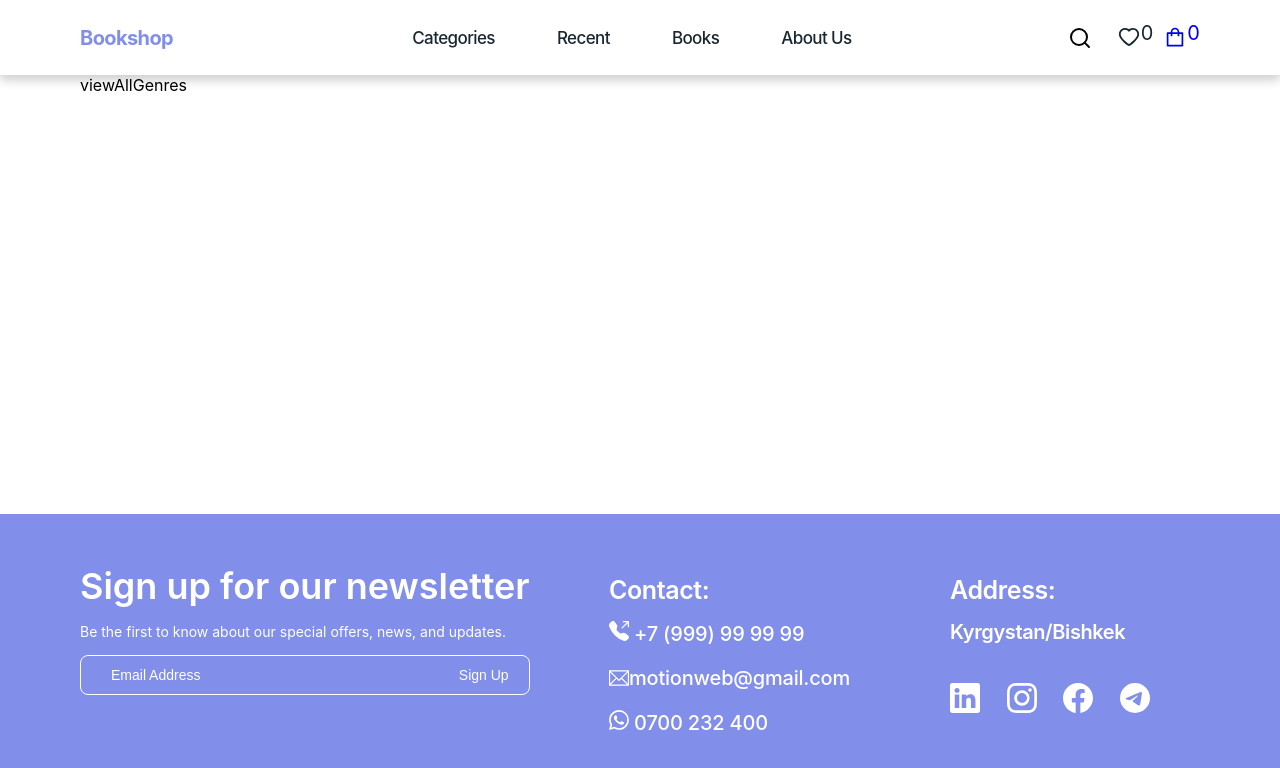
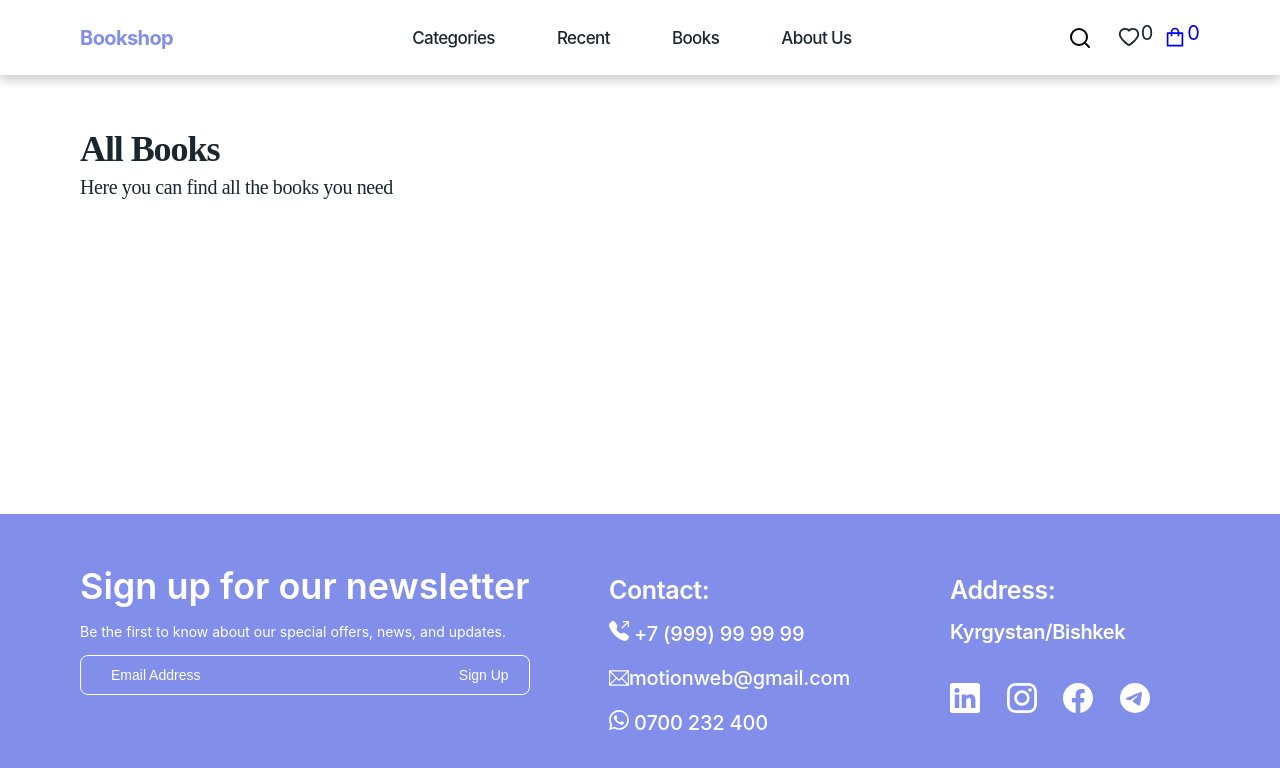
Before and after one commit to Asad220520/book-shop, a React (Create React App) app: page /viewAllGenres in a window 1280 px wide. Shown: the top 768 px of the page. Built offline with nearby package versions, Linux system fonts and the light colour scheme; the HTML template or start-up script is replaced by a standard one.

Commit message:
viewAllGenres

```diff
--- a/src/pages/ViewAllGenres/index.js
+++ b/src/pages/ViewAllGenres/index.js
@@ -1,13 +1,16 @@
-import React from 'react'
-
+import React from "react";
+import "./index.scss";
 const ViewAllGenres = () => {
   return (
     <div id="viewAllGenres">
       <div className="container">
-        <div className="viewAllGenres">viewAllGenres</div>
+        <div className="viewAllGenres">
+          <h1>All Books</h1>
+          <p>Here you can find all the books you need</p>
+        </div>
       </div>
     </div>
   );
-}
+};
 
-export default ViewAllGenres
+export default ViewAllGenres;
--- /dev/null
+++ b/src/pages/ViewAllGenres/index.scss
@@ -0,0 +1,21 @@
+#viewAllGenres {
+  padding-top: 50px;
+  .viewAllGenres {
+    h1 {
+      color: var(--text-color, #19272e);
+      font-family: Public Sans;
+      font-size: 36px;
+      font-weight: 600;
+      line-height: 48px; /* 133.333% */
+      letter-spacing: -1.08px;
+    }
+    p {
+      font-family: Public Sans;
+      color: var(--text-color, #19272e);
+      font-size: 20px;
+      font-weight: 400;
+      line-height: 28px; /* 140% */
+      letter-spacing: -0.4px;
+    }
+  }
+}
```
